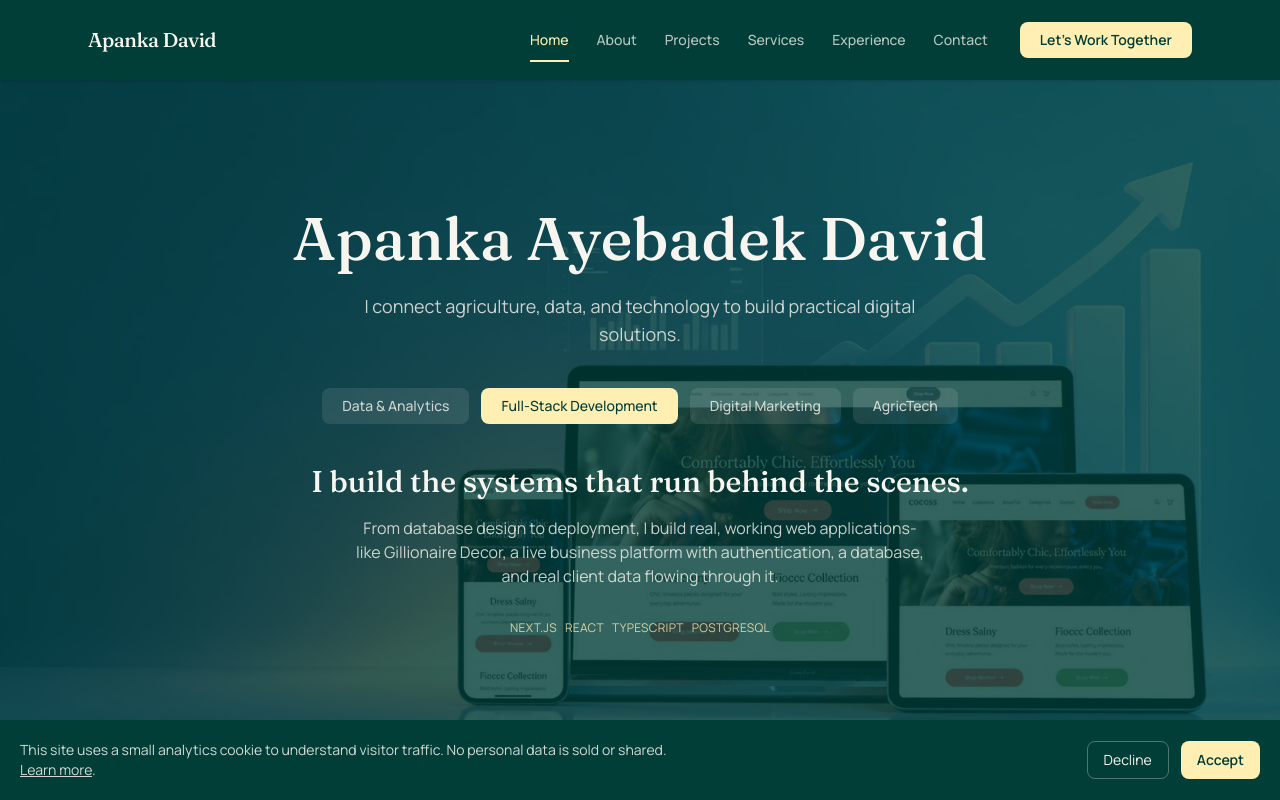
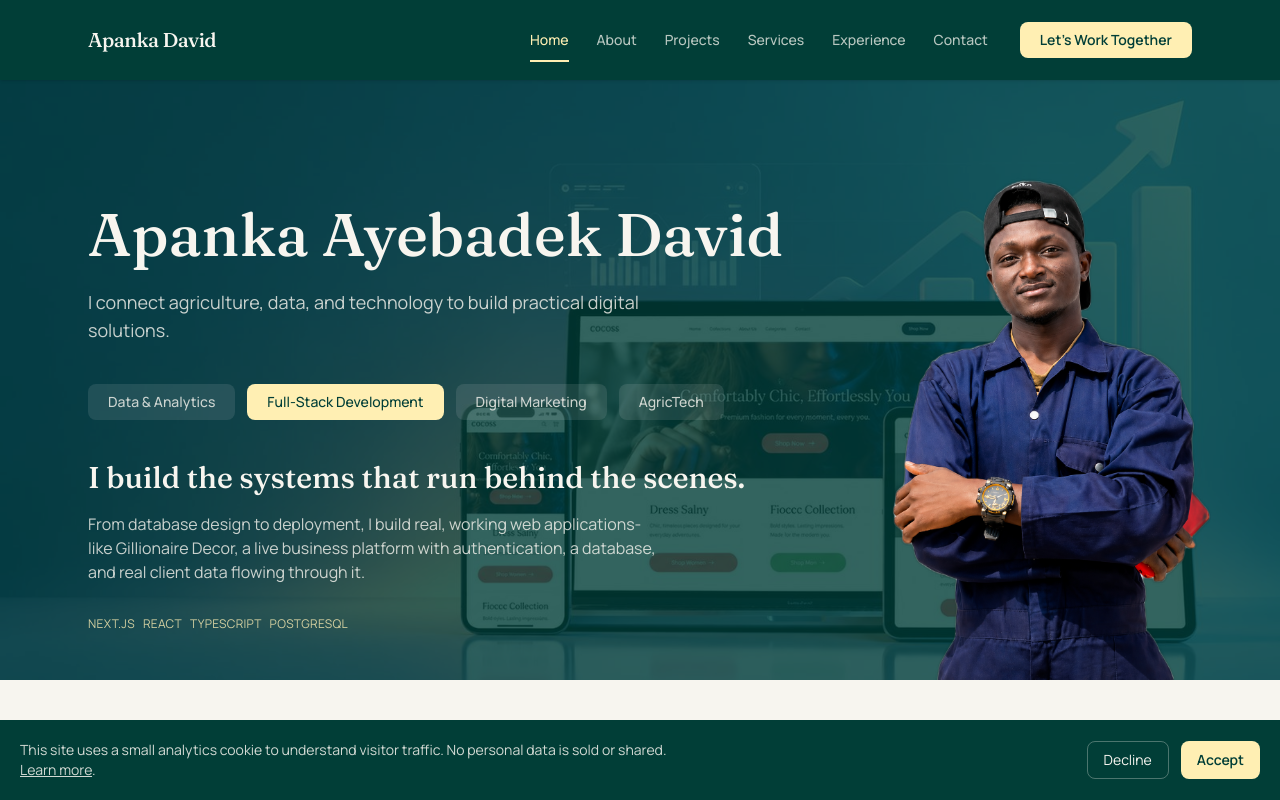
Before and after one commit to apankadavid/apanka-portfolio, a Next.js app: page / in a window 1280 px wide. Shown: the top 800 px of the page. Built offline with nearby package versions, Linux system fonts and the light colour scheme.

Commit message:
Redesign hero with full-height cutout profile photo on the right

```diff
--- a/app/components/Hero.tsx
+++ b/app/components/Hero.tsx
@@ -34,17 +34,24 @@ export default function Hero() {
           ))}
         </div>
       </div>
-      <div className="relative mx-auto max-w-4xl px-6 py-24 sm:py-32 text-center text-paper">
-        <h1 className="font-fraunces text-4xl sm:text-6xl mb-6">
+
+      <div className="relative mx-auto max-w-6xl px-0 sm:px-6 py-16 sm:py-0">
+        <div className="grid grid-cols-1 sm:grid-cols-[70%_30%] items-end sm:min-h-[400px]">
+          <div className="text-center sm:text-left py-10 sm:py-0 sm:pr-8 px-6 sm:px-0">
+            <h1 className="font-fraunces text-4xl sm:text-6xl mb-6 text-paper">
               Apanka Ayebadek David
             </h1>
 
-        <p className="text-lg text-paper/80 max-w-xl mx-auto mb-10">
+            <p className="text-lg text-paper/80 max-w-xl mx-auto sm:mx-0 mb-10">
               I connect agriculture, data, and technology to build practical
               digital solutions.
             </p>
 
-        <div role="tablist" aria-label="Professional disciplines" className="flex flex-wrap justify-center gap-3 mb-10">
+            <div
+              role="tablist"
+              aria-label="Professional disciplines"
+              className="flex flex-wrap justify-center sm:justify-start gap-3 mb-10"
+            >
               {roles.map((role) => (
                 <button
                   key={role.id}
@@ -63,14 +70,14 @@ export default function Hero() {
             </div>
 
             <div role="tabpanel" className="min-h-[220px]">
-          <h2 className="font-fraunces text-2xl sm:text-3xl mb-4">
+              <h2 className="font-fraunces text-2xl sm:text-3xl mb-4 text-paper">
                 {activeRole.headline}
               </h2>
-          <p className="text-paper/80 max-w-xl mx-auto mb-8">
+              <p className="text-paper/80 max-w-xl mx-auto sm:mx-0 mb-8">
                 {activeRole.description}
               </p>
 
-          <div className="flex flex-wrap justify-center gap-2">
+              <div className="flex flex-wrap justify-center sm:justify-start gap-2">
                 {activeRole.skills.map((skill) => (
                   <span key={skill} className="text-xs uppercase tracking-wide text-cream/80">
                     {skill}
@@ -79,6 +86,18 @@ export default function Hero() {
               </div>
             </div>
           </div>
+
+          <div className="hidden sm:block relative h-[600px] -mr-6">
+            <Image
+              src="/profile-nobg.png"
+              alt="Apanka Ayebadek David"
+              fill
+              className="object-contain object-bottom"
+              priority
+            />
+          </div>
+        </div>
+      </div>
     </section>
   );
 }
```
Also changed, not shown: public/profile-nobg.png (added). Lines whose indentation alone changed are shown as unchanged.
